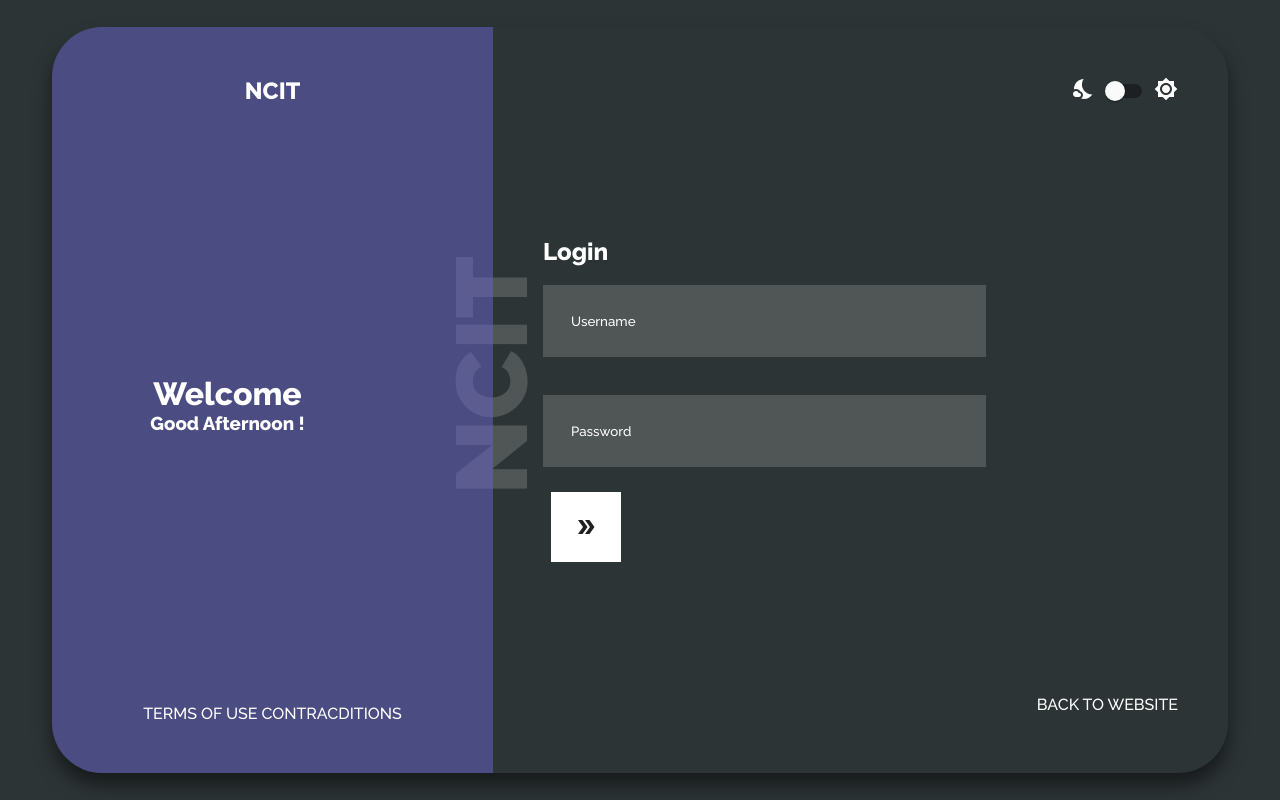
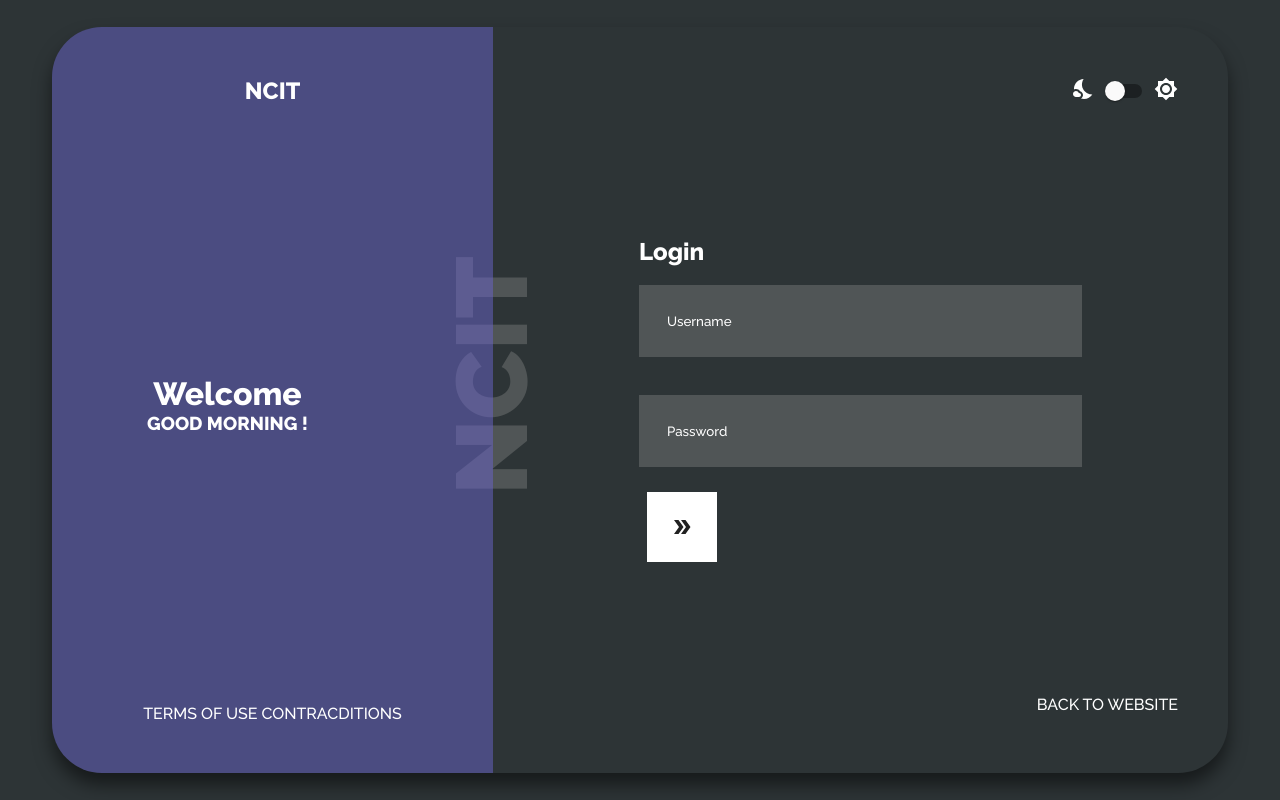
Before and after one commit to danny237/Student-Management-System-1, a React (Create React App) app: page / in a window 1280 px wide. Built offline with nearby package versions, Linux system fonts and the light colour scheme.

Commit message:
daniel login

```diff
--- a/package.json
+++ b/package.json
@@ -10,8 +10,9 @@
     "@testing-library/user-event": "^12.1.10",
     "react": "^17.0.1",
     "react-dom": "^17.0.1",
+    "react-router-dom": "^5.2.0",
     "react-scripts": "4.0.0",
-    "react-toastify": "^6.0.9",
+    "react-toastify": "^6.1.0",
     "web-vitals": "^0.2.4"
   },
   "scripts": {
--- a/src/App.js
+++ b/src/App.js
@@ -1,24 +1,57 @@
 import React, { useState, useEffect } from "react";
-import LoginForm from './Forms/Login'
+import Login from './Pages/Login'
+import Home from './Pages/Home'
+import { BrowserRouter as Router, Switch, Route } from 'react-router-dom'
 
 export const DarkContext = React.createContext()
+export const LoginContext = React.createContext()
 
 export default function App() {
 
-  const [darkMode, setDarkMode] = useState(getInitialMode)
+  const [loginStatus, setLoginStatus] = useState(getInitialLoginStatus())
+  const [darkMode, setDarkMode] = useState(getInitialMode())
+
+  const userDesc = {
+    loginStatus,
+    darkMode
+  }
+
+  // localStorage.setItem('userDesc', JSON.stringify(userDesc))
 
   useEffect(() => {
-    localStorage.setItem("dark", JSON.stringify(darkMode));
-  },[darkMode])
+    localStorage.setItem('userDesc', JSON.stringify(userDesc))
+  },[darkMode, loginStatus])
 
   function getInitialMode(){
-    const savedMode = JSON.parse(localStorage.getItem("dark"));
-    return savedMode || false;
+    const userInfo = JSON.parse(localStorage.getItem('userDesc'))
+    if (userInfo){
+      return userInfo.darkMode
+    }
+    return false
+  }
+
+  function getInitialLoginStatus(){
+    const userInfo = JSON.parse(localStorage.getItem('userDesc'))
+    if (userInfo){
+      return userInfo.loginStatus
+    }
+    return false
   }
 
   return (
-    <DarkContext.Provider value={[darkMode,setDarkMode]}>
-      <LoginForm />
-    </DarkContext.Provider>
+
+    <Router>
+      <Switch>
+        <DarkContext.Provider value={[darkMode,setDarkMode]}>
+          <LoginContext.Provider value={[loginStatus, setLoginStatus]}>
+
+            <Route exact path="/"
+            render = {() => (loginStatus ? <Home /> : <Login />)}
+            />
+          </LoginContext.Provider>
+        </DarkContext.Provider>
+      </Switch>
+    </Router>
+
   );
 }
--- a/src/Components/InputField.js
+++ b/src/Components/InputField.js
@@ -3,7 +3,7 @@ import style from '../Themes/LoginStyle.module.css'
 import { DarkContext } from '../App'
 
 
-export default function InputField({placeholder, type, onChange,id}) {
+export default function InputField({placeholder, type, onChange}) {
 
     const [dark] = useContext(DarkContext)
 
--- /dev/null
+++ b/src/Constants/Greetings.js
@@ -0,0 +1,3 @@
+export const MORNING = "GOOD MORNING !";
+export const AFTERNOON = "GOOD AFTERNOON !";
+export const EVENING = "GOOD EVENING !";
--- a/src/Constants/admin.js
+++ b/src/Constants/admin.js
@@ -1,2 +1,2 @@
-export const ADMIN_USERNAME = 'admin@gmail.com';
+export const ADMIN_USERNAME = 'admin1234';
 export const ADMIN_PASSWORD = 'admin1234';
--- a/src/Components/LoginForm.js
+++ b/src/Forms/LoginForm.js
@@ -1,17 +1,24 @@
-import React, { useState, useContext } from 'react'
+import React, { useState, useContext } from 'react';
 import InputField from '../Components/InputField';
 import DoubleArrowIcon from '@material-ui/icons/DoubleArrow';
 import Button from '@material-ui/core/Button';
-import style from '../Themes/LoginStyle.module.css'
-import { DarkContext } from '../App'
-import isAuthenticate from '../Auth/isAuthenticate'
+import style from '../Themes/LoginStyle.module.css';
+import { DarkContext, LoginContext } from '../App';
+import isAuthenticate from '../Auth/isAuthenticate';
+
+// toastify
+import { ToastContainer, toast } from 'react-toastify';
+import 'react-toastify/dist/ReactToastify.css';
 
 export default function LoginForm() {
 
+    const [loginStatus, setLoginStatus] = useContext(LoginContext)
     const [darkMode] = useContext(DarkContext)
     const [username, setUsername] = useState('')
     const [password, setPassword] = useState('')
 
+    const invalid = () => toast("Invalid Credential");
+    const empty =() => toast("Please Enter Username and Password.");
 
     const submitHandler = () => {
 
@@ -22,15 +29,17 @@ export default function LoginForm() {
 
         if ((username !== "") && (password !== "")){
             if (isAuthenticate(user)){
-                console.log("authenticated")
+                setLoginStatus(true);
               }else{
-                console.log("not authenticated")
+                invalid()
               }
+            }else{
+                empty()
             }
         }
 
     return (
-        <div>
+        <React.Fragment>
             <div className={`${style.form} ${darkMode ? style.formLight : ''}`}>
 
                 {/* heading */}
@@ -54,7 +63,11 @@ export default function LoginForm() {
                         <DoubleArrowIcon />
                     </div>
                 </Button>
-            </div>
+
+                {/* toastify */}
+                <ToastContainer />
+
         </div>
+        </React.Fragment>
     )
 }
--- /dev/null
+++ b/src/Pages/Home.js
@@ -0,0 +1,37 @@
+import React, { useEffect, useContext } from "react";
+import { DarkContext, LoginContext } from "../App";
+import Button from "@material-ui/core/Button";
+import Switcher from "../Components/Switcher";
+import style from "../Themes/LoginStyle.module.css";
+import homeStyle from "../Themes/Home.module.css";
+
+export default function Home() {
+  const [darkMode, setDarkMode] = useContext(DarkContext);
+  const [loginStatus, setLoginStatus] = useContext(LoginContext);
+
+  return (
+    // main page
+    <div className={`${homeStyle.homePage} ${darkMode ? homeStyle.lightTheme : ''}`}>
+      {/* home sidebar */}
+      <div className={`${homeStyle.sidebar} ${darkMode ? homeStyle.lightTheme : ''}`}></div>
+
+      <div className={homeStyle.mainContainer}>
+        {/* status bar */}
+        <div className={`${homeStyle.statusBar} ${darkMode ? homeStyle.lightTheme : ''}`}>
+        {/*  switch */}
+          <Switcher />
+                <Button
+                onClick={() => setLoginStatus(false)}
+                variant="contained"
+                color="primary">
+                    Logout
+                </Button>
+                <h1>Welcome to home page !</h1>
+        </div>
+
+        {/* content */}
+        <div className={`${homeStyle.content}`}></div>
+      </div>
+    </div>
+  );
+}
--- a/src/Forms/Login.js
+++ b/src/Pages/Login.js
@@ -1,13 +1,23 @@
-import React, { useContext } from 'react'
+import React, { useContext, useState } from 'react'
 import style from '../Themes/LoginStyle.module.css'
-import { DarkContext } from '../App';
-import LoginForm from '../Components/LoginForm'
+import { DarkContext} from '../App';
+import LoginForm from '../Forms/LoginForm'
 import Switcher from '../Components/Switcher'
+import { MORNING,AFTERNOON,EVENING } from '../Constants/Greetings'
 
 export default function Login() {
   const [darkMode] = useContext(DarkContext)
 
-
+  function getGreetingMsg(){
+    let currentHour = new Date().getHours()
+    if (currentHour < 12){
+      return MORNING;
+    }else if(currentHour < 17){
+      return AFTERNOON;
+    }else{
+      return EVENING
+    }
+  }
 
   return (
     // full page
@@ -33,7 +43,7 @@ export default function Login() {
           <div>
             <div className={style.loginInfoGreeting}>
             <h1>Welcome</h1>
-            <h3>Good Afternoon !</h3>
+            <h3>{getGreetingMsg()}</h3>
             </div>
           </div>
 
--- /dev/null
+++ b/src/Themes/Home.module.css
@@ -0,0 +1,35 @@
+*{
+    margin: 0;
+    padding: 0;
+    box-sizing: border-box;
+}
+
+.homePage{
+    height: 100vh;
+    width: 100vw;
+    background-color: #2D3436;
+    display: flex;
+    position: relative;
+}
+
+.sidebar{
+    width: 70px;
+    height: 100vh;
+    background: #2D3436;
+    box-shadow: 4px 0px 50px rgba(0, 0, 0, 0.25);
+    z-index: 1;
+}
+
+.statusBar{
+    position: absolute;
+    height: 196px;
+    width: 1850px;
+    background: #2D3436;
+    box-shadow: 4px 0px 50px rgba(0, 0, 0, 0.25);
+    z-index: 0;
+}
+
+.lightTheme{
+    background-color: #fff;
+    box-shadow: 0px 10px 25px rgba(181, 173, 243, 0.5);
+}
--- a/src/Themes/LoginStyle.module.css
+++ b/src/Themes/LoginStyle.module.css
@@ -162,10 +162,10 @@ input::placeholder{
 
 @media only screen and (max-width:1200px){
     .loginContainer{
-       width: 1000px;
+       width: 900px;
     }
     .ncit{
-        left: 250px;
+        left: 210px;
     }
 }
 
@@ -182,7 +182,7 @@ input::placeholder{
     }
 }
 
-@media only screen and (max-width:720px){
+@media only screen and (max-width:800px){
     .loginContainer{
        width: 400px;
        flex-direction: column;
```
Also changed, not shown: 1 other file (tests, documents, lock files or other folders).
